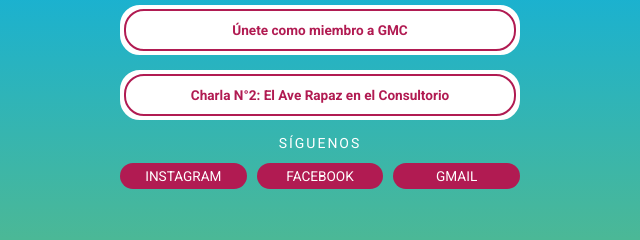
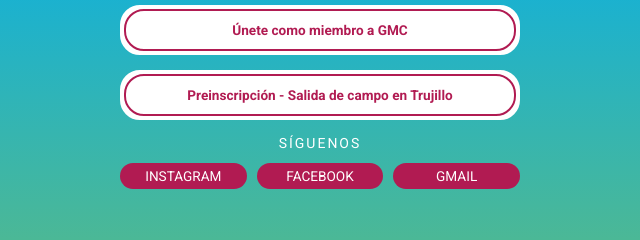
Before and after one commit to gmcupch/gmcupch.github.io, a plain HTML site: page links/index.html in a window 1280 px wide. Shown: the part 246-486 px from the top of the page, 320-960 px from the left. Drawn offline with Linux system fonts and the light colour scheme.

Commit message:
Update index.html

```diff
--- a/links/index.html
+++ b/links/index.html
@@ -16,7 +16,7 @@
         <!-- Featured -->
         <h2>DESTACADO</h2>
         <a class="featured" href="https://forms.gle/1H468wScwrGg8oeq9">Únete como miembro a GMC</a>
-        <a class="featured" href="https://docs.google.com/forms/d/e/1FAIpQLSdqm9TsveG5QJxbRUVvn6a-xTRJJvCvTWLu92GozJrhgff3XQ/viewform?usp=sf_link">Charla N°2: El Ave Rapaz en el Consultorio</a>
+        <a class="featured" href="https://forms.gle/GntkjE1Vgif542t48">Preinscripción - Salida de campo en Trujillo</a>
 
         <!-- Popular Content -->
         <!--<h2>MÁS CONTENIDO</h2>
```
